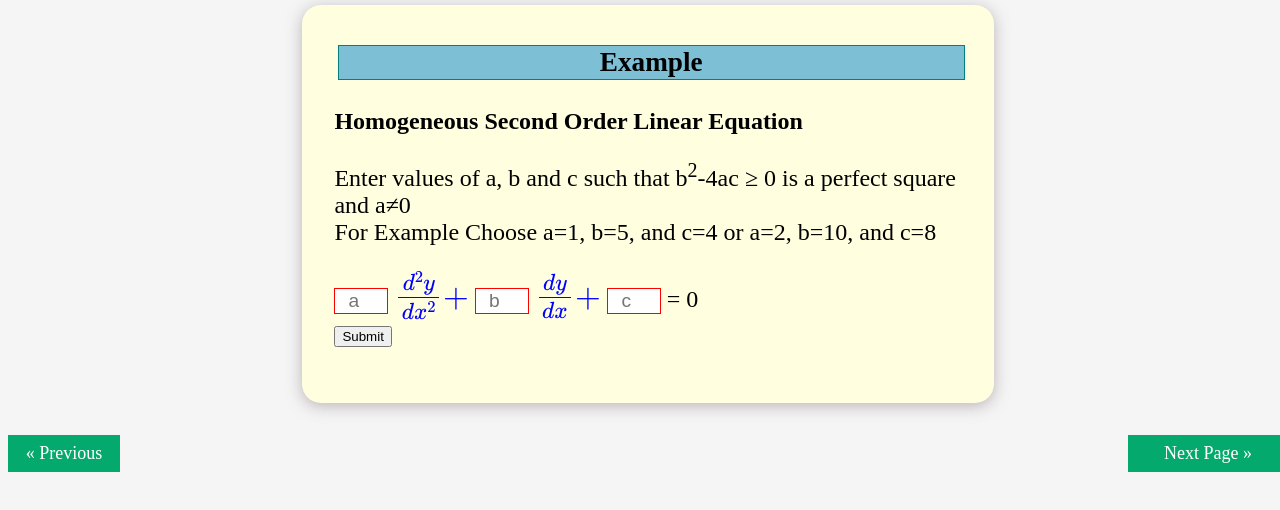
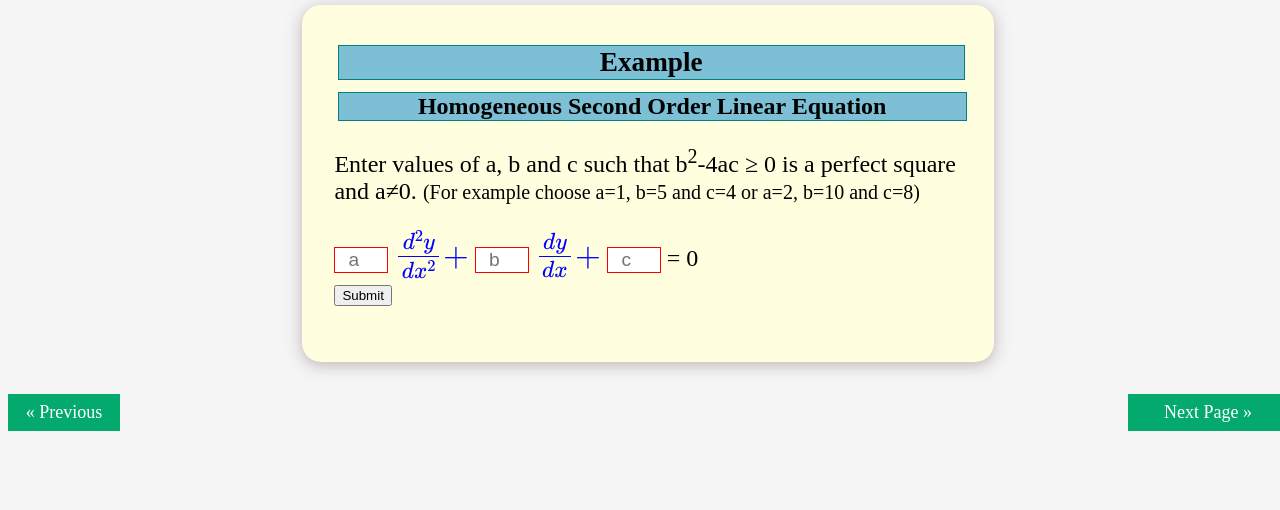
Before and after one commit to virtual-labs/exp-ordinary-linear-differential-dei, a plain HTML site: page experiment/simulation/page2.html in a window 1280 px wide. Shown: the part 56-566 px from the top of the page. Drawn offline with nearby package versions, Linux system fonts and the light colour scheme.

Commit message:
Update page2.html

```diff
--- a/experiment/simulation/page2.html
+++ b/experiment/simulation/page2.html
@@ -34,14 +34,15 @@
 
     }
     .subbtnn2{
-        height:auto;
-        width:100%;
-        text-align: left;
-        background: none;
-        font-size: 1.5rem;
-        font-family: 'Times New Roman', Times, serif;
-        font-weight: 600;
-        border:none;
+    height:auto;
+    width:100%;
+    text-align: center;
+    background-color:#7dc0d6;
+    font-size: 1.5rem;
+    font-family: 'Times New Roman', Times, serif;
+    font-weight: 600;
+    border: 1px solid teal;
+    margin: 0.5rem 0.2rem 0.2rem 0.2rem;
 
     }
 
@@ -54,7 +55,7 @@
     <button class="subbtn" id="solbtn" >Example</button> <br>
     <p class="subbtnn2">Homogeneous Second Order Linear Equation </p>
 
-    <p>Enter values of a, b and c such that b<sup>2</sup>-4ac &ge; 0 is a perfect square and a&ne;0 <br> For Example Choose a=1, b=5, and c=4 or a=2, b=10, and c=8</p>
+    <p>Enter values of a, b and c such that b<sup>2</sup>-4ac &ge; 0 is a perfect square and a&ne;0. <span style="font-size: 20px;">(For example choose a=1, b=5 and c=4 or a=2, b=10 and c=8)</span></p>
 
     <form id="checkForm">
         <input type="number" id="a" name="a" placeholder="a" min="1" required>
```
